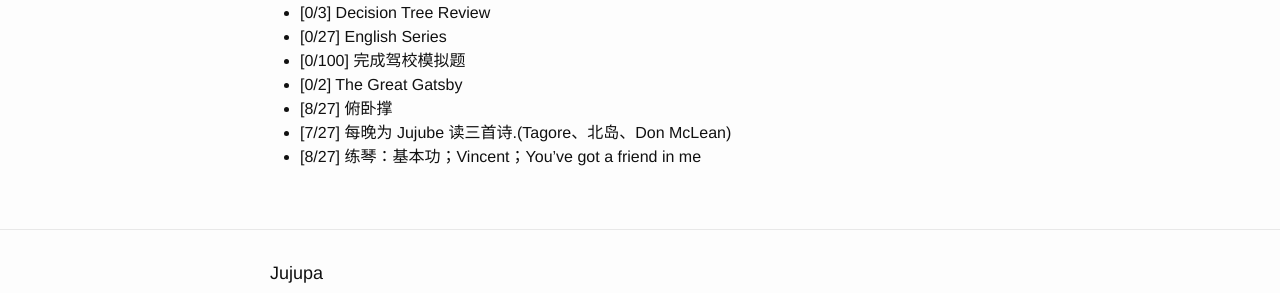
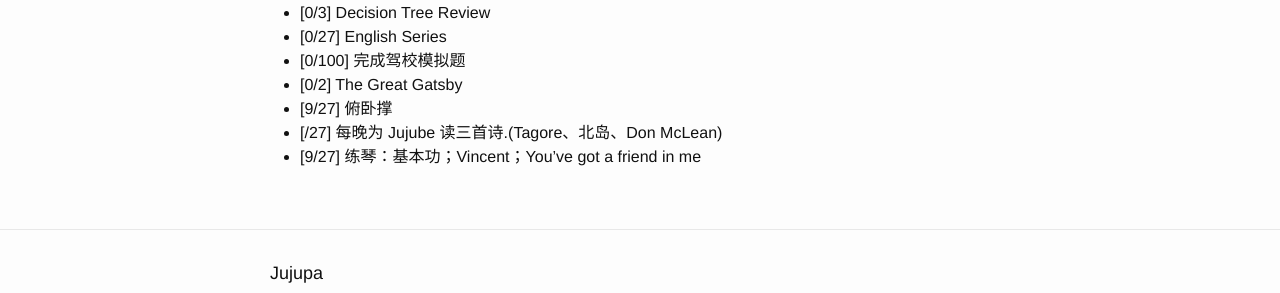
Before and after one commit to ZhengshengWei/zhengshengwei.github.io, a Jekyll site: the page built from _posts/2019-08-04-August-Wish.md, in a window 1280 px wide. Shown: the part 268-561 px from the top of the page. Built offline with Jekyll 4.4.1, drawn with Linux system fonts in a browser that asks for light colours; comment, search, counter and statistics services are not loaded.

Commit message:
update august's wishes

```diff
--- a/_posts/2019-08-04-August-Wish.md
+++ b/_posts/2019-08-04-August-Wish.md
@@ -15,6 +15,6 @@ modify: 2019-08-04 15:10:00
 + [0/27] English Series
 + [0/100] 完成驾校模拟题
 + [0/2] The Great Gatsby
-+ [8/27] 俯卧撑
-+ [7/27] 每晚为 Jujube 读三首诗.(Tagore、北岛、Don McLean)
-+ [8/27] 练琴：基本功；Vincent；You've got a friend in me
++ [9/27] 俯卧撑
++ [/27] 每晚为 Jujube 读三首诗.(Tagore、北岛、Don McLean)
++ [9/27] 练琴：基本功；Vincent；You've got a friend in me
```
